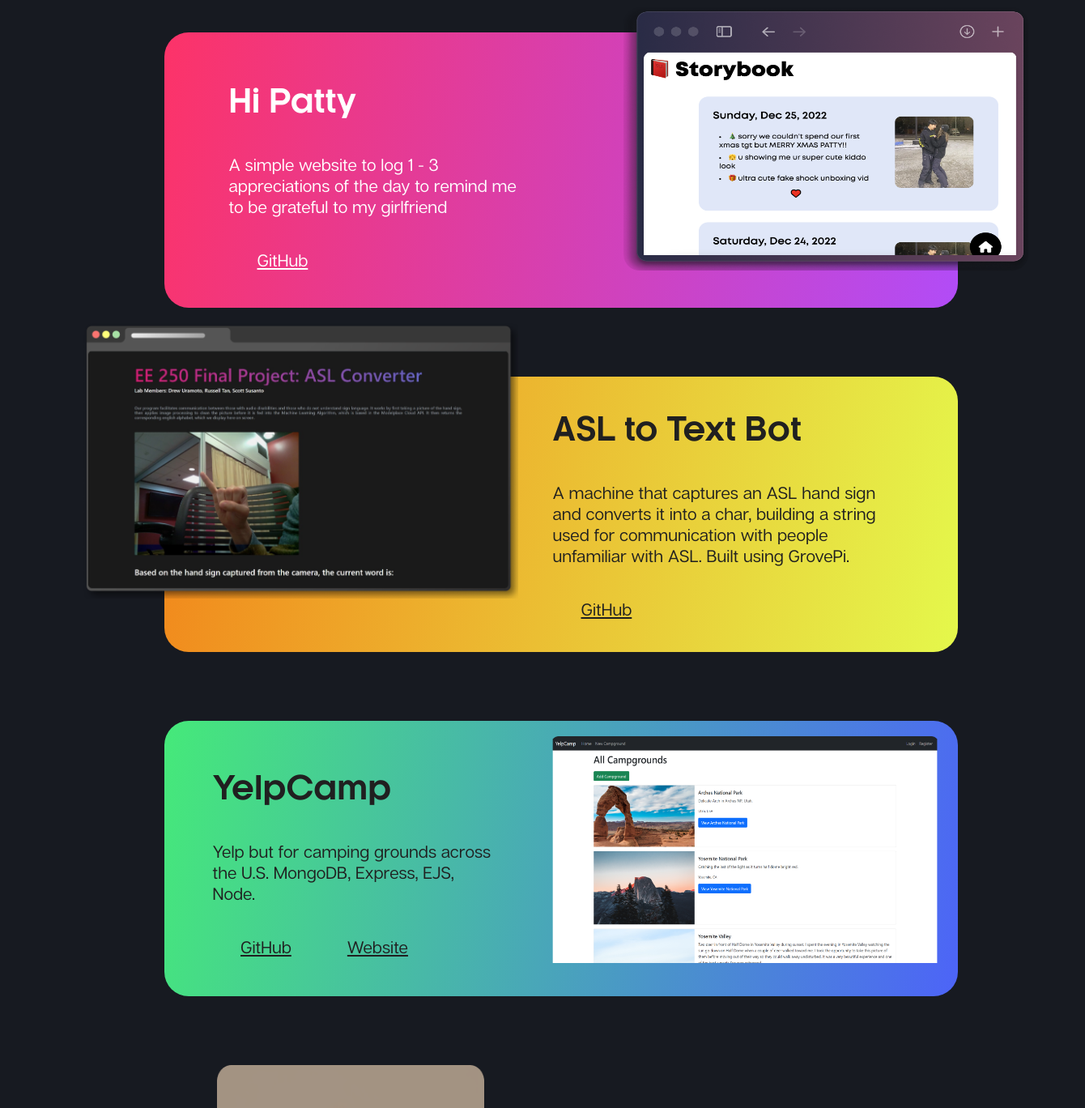
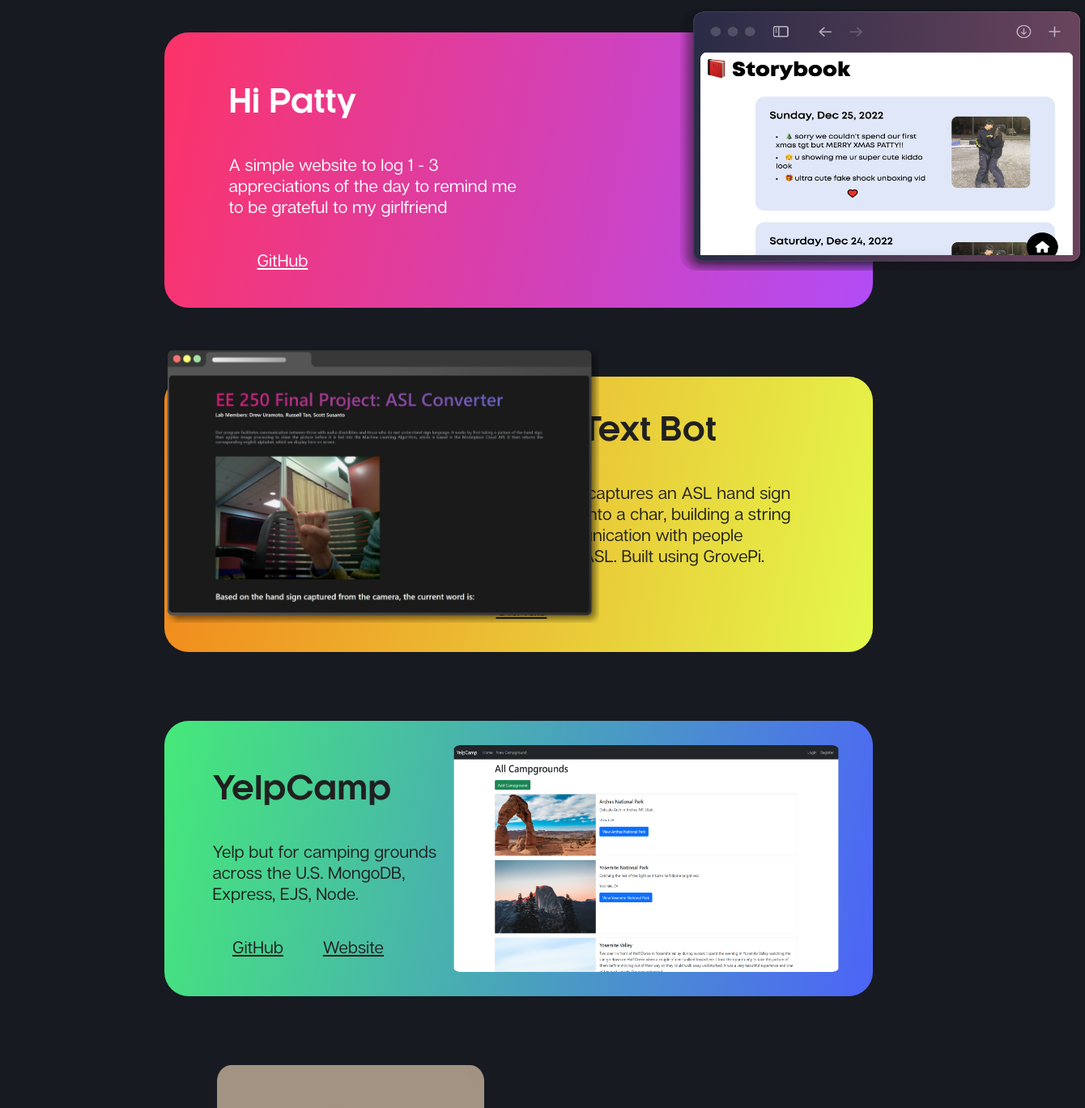
Before and after one commit to scottsus/Portfolio-v2, a Next.js app: page /projects in a window 1280 px wide. Shown: the part 801-2169 px from the top of the page at 81% size, 1340 px wide, since content can reach past the window. Built offline with nearby package versions, Linux system fonts and the light colour scheme.

Commit message:
resize projects page but still needs some work

```diff
--- a/components/CodeSnippet.tsx
+++ b/components/CodeSnippet.tsx
@@ -39,6 +39,10 @@
   font-weight: 400;
   line-height: 1.5;
 
+  :last-child {
+    margin-right: 0;
+  }
+
   #purple {
     color: #bb7cd7;
   }
--- a/pages/index.tsx
+++ b/pages/index.tsx
@@ -119,7 +119,7 @@
           I&apos;m multilingual since birth. I speak native English, TypeScript,
           Go, Java...
         </SectionHeading>
-        <CodeSnippetContainer>
+        <CodeSnippetContainer className='noScroll'>
           <CodeSnippet
             id='typed-typescript'
             text={[tsCode]}
--- a/pages/projects.tsx
+++ b/pages/projects.tsx
@@ -1,15 +1,28 @@
 import React from 'react';
-import styled from 'styled-components';
 import Navbar from '../components/Navbar';
+import Image from 'next/image';
+import Link from 'next/link';
 import { Title, Subtitle } from '../components/TypicalPage';
-import Image from 'next/image';
-import { faCalendar, faMailBulk } from '@fortawesome/free-solid-svg-icons';
-import { FontAwesomeIcon } from '@fortawesome/react-fontawesome';
-import Link from 'next/link';
+import {
+  ProjectsDiv,
+  SpotlightContainer,
+  TextArea,
+  ProjectTitle,
+  ProjectText,
+  Links,
+  ProjectLink,
+  HiPattyContainer,
+  ASLContainer,
+  YelpCampContainer,
+  CTA,
+  CTAText,
+  Cofounder,
+  Social,
+} from '../styles/projectsStyles';
 
 export default function ProjectsPage() {
   return (
-    <>
+    <ProjectsDiv>
       <Navbar />
       <Title>Personal Projects</Title>
       <Subtitle style={{ marginBottom: '100px' }}>
@@ -20,7 +33,7 @@
       <SpotlightContainer>
         <Image
           src='/imgs/projects/Spotlight-Imgs.png'
-          width={500}
+          width={400}
           height={300}
           alt='Phone and Laptop'
           style={{ marginLeft: '40px' }}
@@ -75,7 +88,7 @@
           style={{
             position: 'absolute',
             top: '810px',
-            left: '770px',
+            left: '840px',
             borderRadius: '20px',
           }}
         />
@@ -86,7 +99,7 @@
           width={540}
           height={340}
           alt='ASL to Text Render'
-          style={{ position: 'absolute', top: '1200px', left: '100px' }}
+          style={{ position: 'absolute', top: '1230px', left: '200px' }}
         />
         <TextArea width={400} height={250} margin='0 100px 0 auto' hasBlackText>
           <ProjectTitle>ASL to Text Bot</ProjectTitle>
@@ -136,7 +149,7 @@
           width={480}
           height={280}
           alt='YelpCamp Home Page'
-          style={{ position: 'absolute', top: '1710px', left: '680px' }}
+          style={{ marginRight: '40px', borderRadius: '10px' }}
         />
       </YelpCampContainer>
       <CTA>
@@ -160,109 +173,6 @@
           </Social>
         </CTAText>
       </CTA>
-    </>
+    </ProjectsDiv>
   );
 }
-
-const projectSkeleton = `
-    width: 980px;
-    height: 340px;
-    border-radius: 30px;
-    margin-bottom: 85px;
-    display: flex;
-    align-items: center;
-`;
-
-const SpotlightContainer = styled.div`
-  ${projectSkeleton}
-  background: linear-gradient(101.52deg, #9019F2 -3.55%, #4D78FC 103.61%);
-`;
-
-const HiPattyContainer = styled.div`
-  ${projectSkeleton}
-  background: linear-gradient(101.52deg, #FF3263 -3.55%, #AF4DFC 103.61%);
-`;
-
-const ASLContainer = styled.div`
-  ${projectSkeleton}
-  background: linear-gradient(101.52deg, #F28119 -3.55%, #E4FC4D 103.61%);
-`;
-
-const YelpCampContainer = styled.div`
-  ${projectSkeleton}
-  background: linear-gradient(101.52deg, #45EE75 -3.55%, #4D5FFC 103.61%);
-`;
-
-interface ITextArea {
-  height: number;
-  width: number;
-  margin?: string;
-  hasBlackText?: boolean;
-}
-
-const TextArea = styled.div<ITextArea>`
-  width: ${(props) => props.width}px;
-  height: ${(props) => props.height}px;
-  color: ${(props) => (props.hasBlackText ? '#202020' : '#ffffff')} !important;
-  margin: ${(props) => props.margin};
-`;
-
-const ProjectTitle = styled.h2`
-  font-size: 40px;
-  font-family: Kamerik, Arial;
-  font-weight: 700;
-`;
-
-const ProjectText = styled.p`
-  font-size: 21px;
-  font-family: Articulat, Arial;
-  font-weight: 400;
-  margin: 40px 0;
-`;
-
-const Links = styled.div`
-  width: 80%;
-  display: flex;
-  justify-content: space-around;
-`;
-
-const ProjectLink = styled.p`
-  font-size: 21px;
-  font-family: Articulat, Arial;
-  font-weight: 400;
-  text-decoration: underline;
-`;
-
-const CTA = styled.div`
-  width: 85%;
-  height: 330px;
-  margin: 20px auto 60px;
-  display: flex;
-  align-items: center;
-`;
-
-const CTAText = styled.div`
-  width: 650px;
-  height: 330px;
-  margin-left: 20px;
-  display: flex;
-  flex-direction: column;
-  align-items: center;
-`;
-
-const Cofounder = styled.h3`
-  font-size: 30px;
-  font-family: Kamerik, Arial;
-  font-weight: 700;
-  text-align: center;
-  margin: 75px auto 35px;
-`;
-
-const Social = styled.p`
-  font-size: 24px;
-  font-family: Articulat, Arial;
-  font-weight: 400;
-  text-align: left;
-  width: 330px;
-  margin: 0 auto 5px;
-`;
--- a/styles/globals.css
+++ b/styles/globals.css
@@ -7,6 +7,21 @@
     min-height: 100%;
     background-color: #171A21;
     overflow-x: hidden;
+}
+
+html::-webkit-scrollbar, .noScroll::-webkit-scrollbar {
+    width: 12px;
+    height: 10px;
+}
+
+html::-webkit-scrollbar-track, .noScroll::-webkit-scrollbar-track {
+    background-color: #454545;
+    opacity: 0.2;
+}
+
+html::-webkit-scrollbar-thumb, .noScroll::-webkit-scrollbar-thumb {
+    background-color: #2C2B2B;
+    border-radius: 20px;
 }
 
 body, #__next {
--- a/styles/indexStyles.ts
+++ b/styles/indexStyles.ts
@@ -197,7 +197,7 @@
   background-color: #222632;
   display: flex;
   align-items: center;
-  padding: 0 10px;
+  padding: 20px 30px;
   margin-bottom: 40px;
 
   @media (${small}) {
--- /dev/null
+++ b/styles/projectsStyles.ts
@@ -0,0 +1,109 @@
+import styled from 'styled-components';
+
+export const ProjectsDiv = styled.section`
+  width: 100%;
+  height: 100%;
+`;
+
+export const projectSkeleton = `
+  width: 100%;
+  height: 340px;
+  border-radius: 30px;
+  margin-bottom: 85px;
+  display: flex;
+  align-items: center;
+`;
+
+export const SpotlightContainer = styled.div`
+  ${projectSkeleton}
+  background: linear-gradient(101.52deg, #9019F2 -3.55%, #4D78FC 103.61%);
+`;
+
+export const HiPattyContainer = styled.div`
+  ${projectSkeleton}
+  background: linear-gradient(101.52deg, #FF3263 -3.55%, #AF4DFC 103.61%);
+`;
+
+export const ASLContainer = styled.div`
+  ${projectSkeleton}
+  background: linear-gradient(101.52deg, #F28119 -3.55%, #E4FC4D 103.61%);
+`;
+
+export const YelpCampContainer = styled.div`
+  ${projectSkeleton}
+  background: linear-gradient(101.52deg, #45EE75 -3.55%, #4D5FFC 103.61%);
+`;
+
+interface ITextArea {
+  height: number;
+  width: number;
+  margin?: string;
+  hasBlackText?: boolean;
+}
+
+export const TextArea = styled.div<ITextArea>`
+  width: ${(props) => props.width}px;
+  height: ${(props) => props.height}px;
+  color: ${(props) => (props.hasBlackText ? '#202020' : '#ffffff')} !important;
+  margin: ${(props) => props.margin};
+`;
+
+export const ProjectTitle = styled.h2`
+  font-size: 40px;
+  font-family: Kamerik, Arial;
+  font-weight: 700;
+`;
+
+export const ProjectText = styled.p`
+  font-size: 21px;
+  font-family: Articulat, Arial;
+  font-weight: 400;
+  margin: 40px 0;
+`;
+
+export const Links = styled.div`
+  width: 80%;
+  display: flex;
+  justify-content: space-around;
+`;
+
+export const ProjectLink = styled.p`
+  font-size: 21px;
+  font-family: Articulat, Arial;
+  font-weight: 400;
+  text-decoration: underline;
+`;
+
+export const CTA = styled.div`
+  width: 85%;
+  height: 330px;
+  margin: 20px auto 60px;
+  display: flex;
+  align-items: center;
+`;
+
+export const CTAText = styled.div`
+  width: 650px;
+  height: 330px;
+  margin-left: 20px;
+  display: flex;
+  flex-direction: column;
+  align-items: center;
+`;
+
+export const Cofounder = styled.h3`
+  font-size: 30px;
+  font-family: Kamerik, Arial;
+  font-weight: 700;
+  text-align: center;
+  margin: 75px auto 35px;
+`;
+
+export const Social = styled.p`
+  font-size: 24px;
+  font-family: Articulat, Arial;
+  font-weight: 400;
+  text-align: left;
+  width: 330px;
+  margin: 0 auto 5px;
+`;
```
